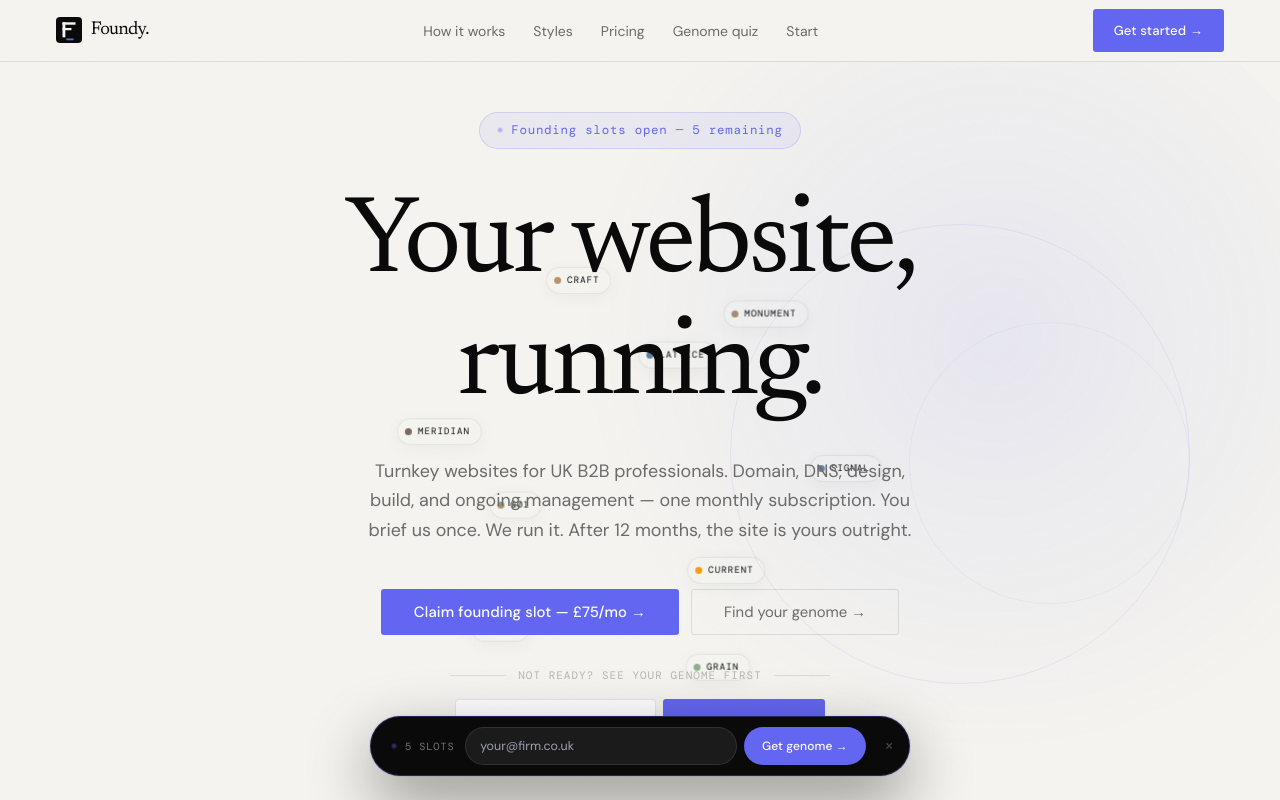
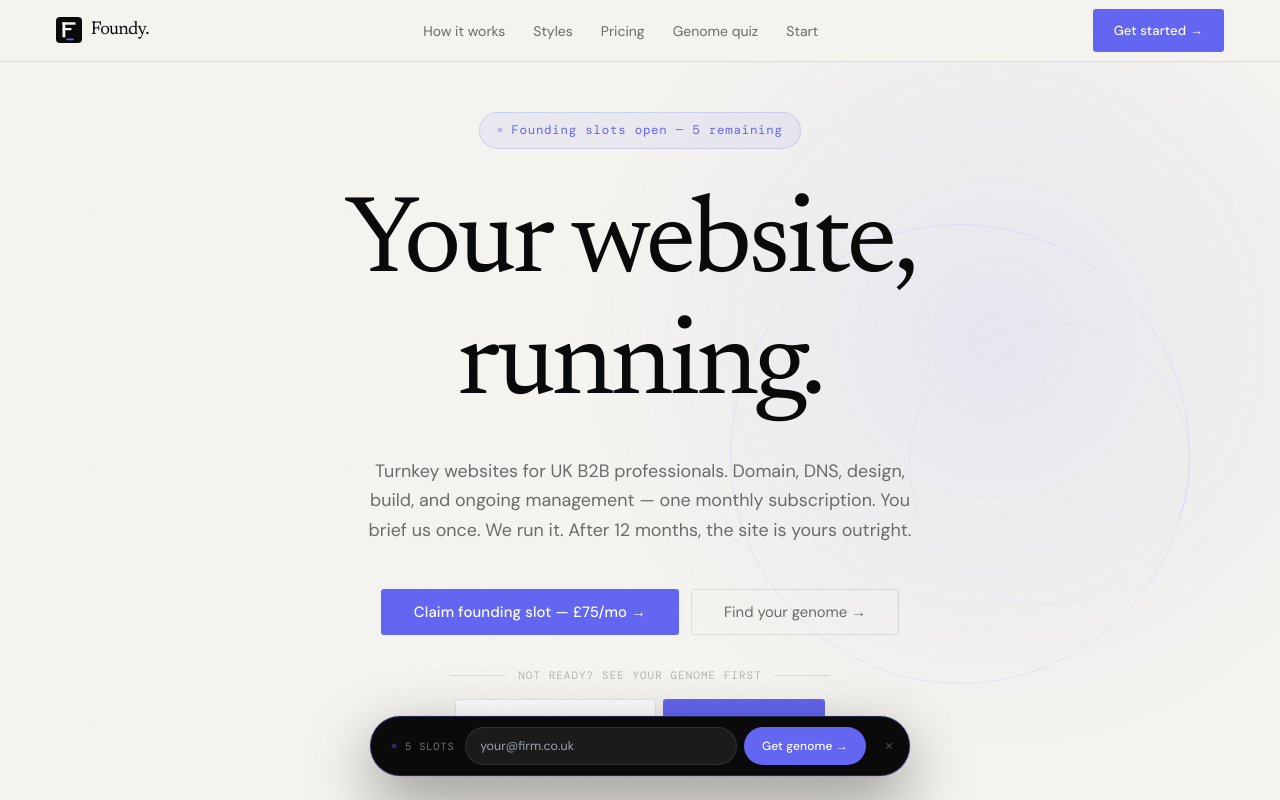
Before and after one commit to jessedu29260-netizen/foundy-site, a Next.js app: page / in a window 1280 px wide. Shown: the top 800 px of the page. Built offline with nearby package versions, Linux system fonts and the light colour scheme; a web font is replaced by a local one.

Commit message:
fix(hero): radial mask hides orbit chips in center zone — only edges visible

```diff
--- a/src/app/globals.css
+++ b/src/app/globals.css
@@ -318,6 +318,8 @@ h1, h2, h3 {
   inset: 0;
   pointer-events: none;
   z-index: 0;
+  -webkit-mask-image: radial-gradient(ellipse 72% 58% at 50% 50%, transparent 38%, rgba(0,0,0,0.6) 55%, black 72%);
+  mask-image: radial-gradient(ellipse 72% 58% at 50% 50%, transparent 38%, rgba(0,0,0,0.6) 55%, black 72%);
 }
 .orbit-ring {
   position: absolute;
```
